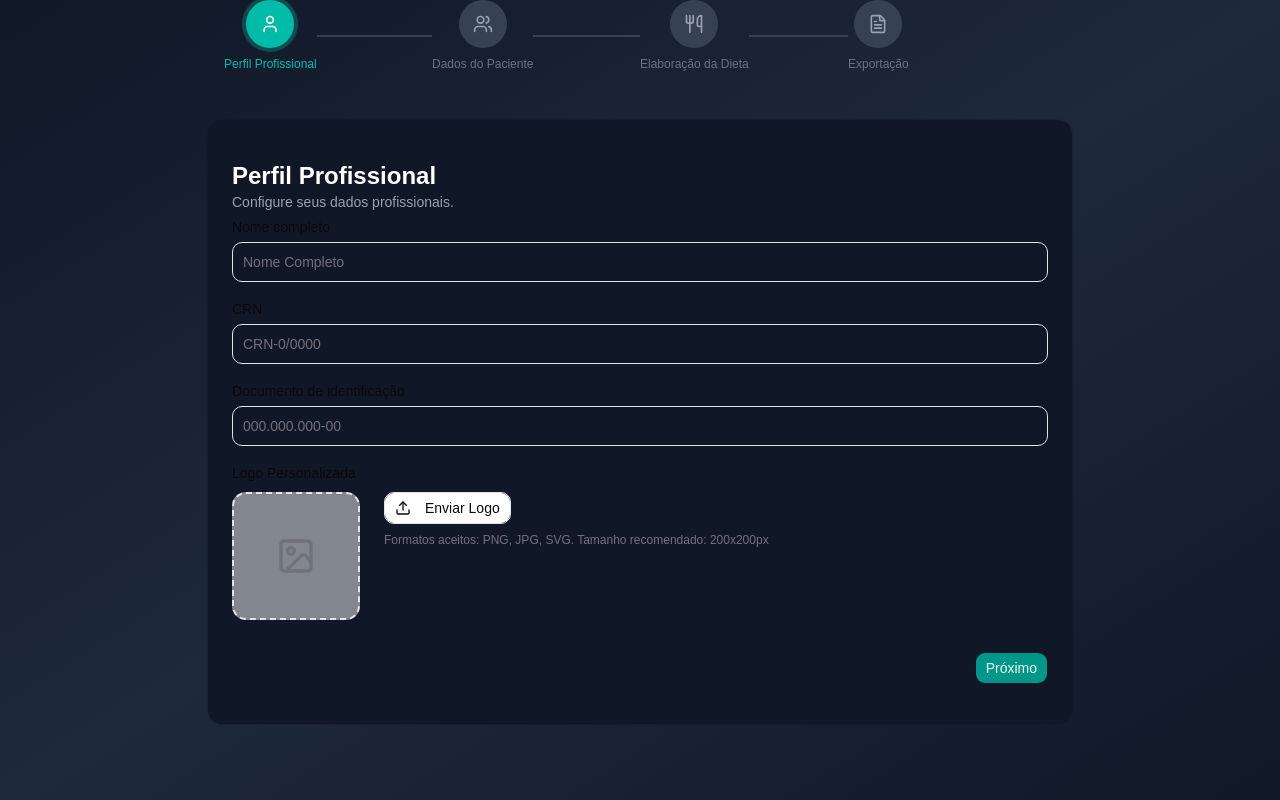
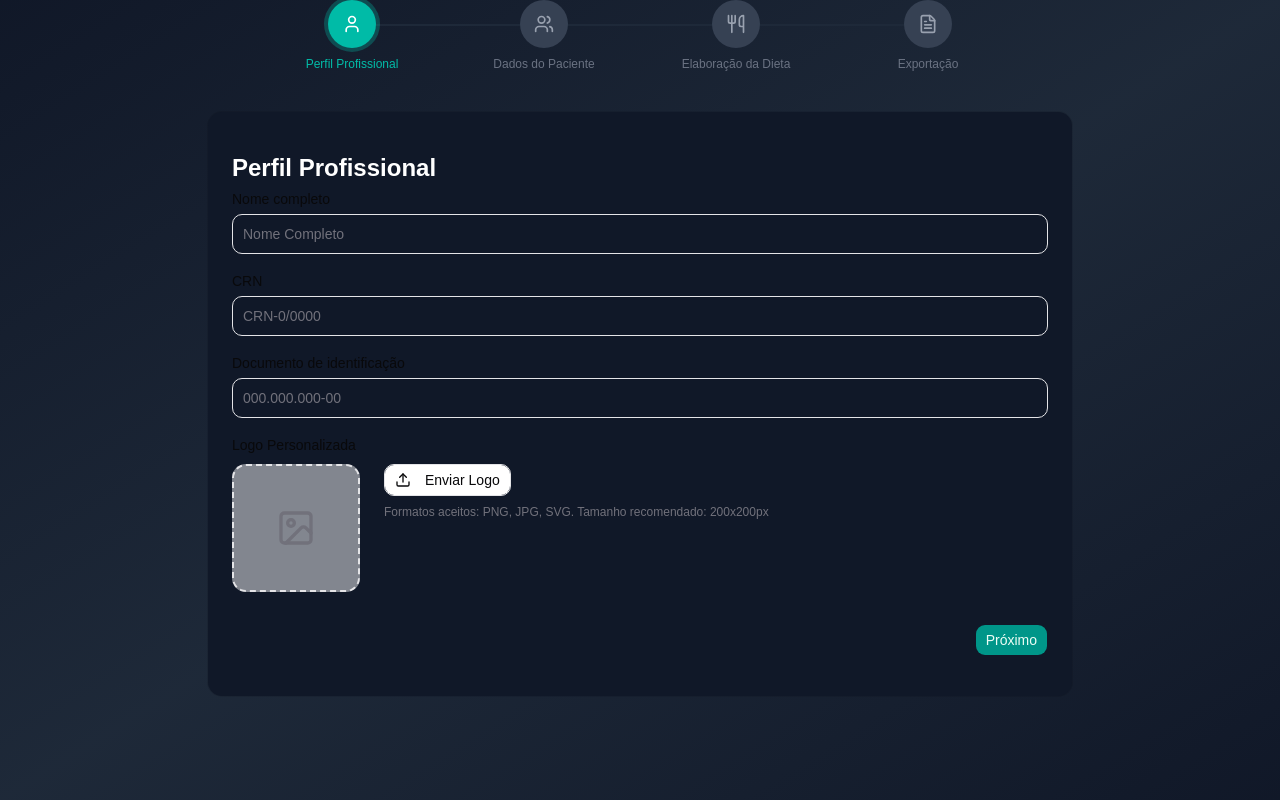
Before and after one commit to KaikeDias/NutriPlan, a React (Vite) app: page / in a window 1280 px wide. Built offline with nearby package versions, Linux system fonts and the light colour scheme.

Commit message:
refactor: centralize stepper

```diff
--- a/src/components/ui/stepper.tsx
+++ b/src/components/ui/stepper.tsx
@@ -1,45 +1,55 @@
-import type { LucideIcon } from "lucide-react";
-import { cn } from "@/lib/utils";
+import type { LucideIcon } from "lucide-react"
+import { cn } from "@/lib/utils"
 
 export interface StepperStep {
-  id: number;
-  label: string;
-  icon: LucideIcon;
+  id: number
+  label: string
+  icon: LucideIcon
 }
 
 interface StepperProps {
-  steps: StepperStep[];
-  currentStep: number;
-  onStepClick?: (step: number) => void;
+  steps: StepperStep[]
+  currentStep: number
+  onStepClick?: (step: number) => void
 }
 
 export function Stepper({ steps, currentStep, onStepClick }: StepperProps) {
+  const stepsCount = steps.length
+  const edgeInsetPercent = stepsCount > 0 ? 100 / (stepsCount * 2) : 0
+  const progressRatio =
+    stepsCount > 1 ? (currentStep - 1) / (stepsCount - 1) : 0
+
   return (
-    <div className="w-full mb-12 px-4">
-      {/* Background connecting line */}
-      <div className="flex items-center justify-between relative">
-        <div className="absolute top-6 left-0 right-0 h-0.5 bg-gray-800 -z-10" />
+    <div className="mb-10 px-4">
+      <div className="relative mx-auto w-full max-w-3xl">
+        {/* Track between the center of first and last step */}
         <div
-          className="absolute top-6 left-0 h-0.5 bg-teal-500 -z-10 transition-all duration-300"
+          className="absolute top-6 h-0.5 bg-gray-800"
           style={{
-            width: `${((currentStep - 1) / (steps.length - 1)) * 100}%`,
+            left: `${edgeInsetPercent}%`,
+            right: `${edgeInsetPercent}%`,
+          }}
+        />
+        <div
+          className="absolute top-6 h-0.5 bg-teal-500 transition-all duration-300"
+          style={{
+            left: `${edgeInsetPercent}%`,
+            width: `${(100 - edgeInsetPercent * 2) * progressRatio}%`,
           }}
         />
 
-        {/* Steps */}
-        {steps.map((step, index) => {
-          const isActive = step.id === currentStep;
-          const isCompleted = step.id < currentStep;
-          const Icon = step.icon;
+        <div className="relative z-10 flex items-start justify-between">
+          {steps.map((step) => {
+            const isActive = step.id === currentStep
+            const isCompleted = step.id < currentStep
+            const Icon = step.icon
 
-          return (
-            <div key={step.id} className="flex items-center flex-1">
-              {/* Step */}
-              <div className="flex flex-col items-center">
+            return (
+              <div key={step.id} className="flex flex-1 flex-col items-center">
                 <button
                   onClick={() => onStepClick?.(step.id)}
                   className={cn(
-                    "w-12 h-12 rounded-full flex items-center justify-center transition-all duration-300",
+                    "flex h-12 w-12 items-center justify-center rounded-full transition-all duration-300",
                     isActive && "ring-4 ring-teal-500/30",
                     isCompleted
                       ? "bg-teal-600 text-white"
@@ -48,7 +58,7 @@ export function Stepper({ steps, currentStep, onStepClick }: StepperProps) {
                         : "bg-gray-700 text-gray-400"
                   )}
                 >
-                  <Icon className="w-5 h-5" />
+                  <Icon className="h-5 w-5" />
                 </button>
 
                 <p
@@ -64,20 +74,10 @@ export function Stepper({ steps, currentStep, onStepClick }: StepperProps) {
                   {step.label}
                 </p>
               </div>
-
-              {/* Linha ENTRE steps */}
-              {index < steps.length - 1 && (
-                <div
-                  className={cn(
-                    "flex-1 h-[2px] transition-all duration-300",
-                    step.id < currentStep ? "bg-teal-500" : "bg-gray-700"
-                  )}
-                />
-              )}
-            </div>
-          );
-        })}
+            )
+          })}
+        </div>
       </div>
     </div>
-  );
+  )
 }
--- a/src/features/wizard/wizard.tsx
+++ b/src/features/wizard/wizard.tsx
@@ -1,41 +1,42 @@
-import { Card, CardContent } from "@/components/ui/card";
-import { Stepper, type StepperStep } from "@/components/ui/stepper";
-import { User, Users, Utensils, FileText } from "lucide-react";
-import { WizardProvider, useWizardContext } from "./context/wizard-context";
-import { ProfessionalProfileStep } from "./steps/professional-profile-step";
-import { Button } from "@/components/ui/button";
+import { Card, CardContent } from "@/components/ui/card"
+import { Stepper, type StepperStep } from "@/components/ui/stepper"
+import { User, Users, Utensils, FileText } from "lucide-react"
+import { WizardProvider, useWizardContext } from "./context/wizard-context"
+import { ProfessionalProfileStep } from "./steps/professional-profile-step"
+import { Button } from "@/components/ui/button"
 
 const STEPS: StepperStep[] = [
   { id: 1, label: "Perfil Profissional", icon: User },
   { id: 2, label: "Dados do Paciente", icon: Users },
   { id: 3, label: "Elaboração da Dieta", icon: Utensils },
   { id: 4, label: "Exportação", icon: FileText },
-];
+]
 
 function WizardContent() {
-  const { step, prev } = useWizardContext();
+  const { step, prev } = useWizardContext()
 
   function renderStep() {
     switch (step) {
       case 1:
-        return <ProfessionalProfileStep />;
+        return <ProfessionalProfileStep />
       case 2:
-        return <PlaceholderStep label="Dados do Paciente" />;
+        return <PlaceholderStep label="Dados do Paciente" />
       case 3:
-        return <PlaceholderStep label="Elaboração da Dieta" />;
+        return <PlaceholderStep label="Elaboração da Dieta" />
       case 4:
-        return <PlaceholderStep label="Exportação" />;
+        return <PlaceholderStep label="Exportação" />
     }
   }
 
   return (
-    <div className="max-w-4xl mx-auto px-4">
+    <div className="mx-auto max-w-4xl px-4">
       <Stepper steps={STEPS} currentStep={step} />
 
-      <Card className="bg-gray-900 border-gray-800">
+      <Card className="border-gray-800 bg-gray-900">
         <CardContent className="p-6">
-          <h2 className="text-2xl font-bold text-white">{STEPS[step - 1].label}</h2>
-          <p className="text-gray-400">Configure seus dados profissionais.</p>
+          <h2 className="text-2xl font-bold text-white">
+            {STEPS[step - 1].label}
+          </h2>
 
           {renderStep()}
 
@@ -54,7 +55,7 @@ function WizardContent() {
         </CardContent>
       </Card>
     </div>
-  );
+  )
 }
 
 function PlaceholderStep({ label }: { label: string }) {
@@ -62,7 +63,7 @@ function PlaceholderStep({ label }: { label: string }) {
     <div className="py-8 text-center text-gray-400">
       Etapa "{label}" — em breve
     </div>
-  );
+  )
 }
 
 export default function Wizard() {
@@ -70,5 +71,5 @@ export default function Wizard() {
     <WizardProvider>
       <WizardContent />
     </WizardProvider>
-  );
+  )
 }
```
